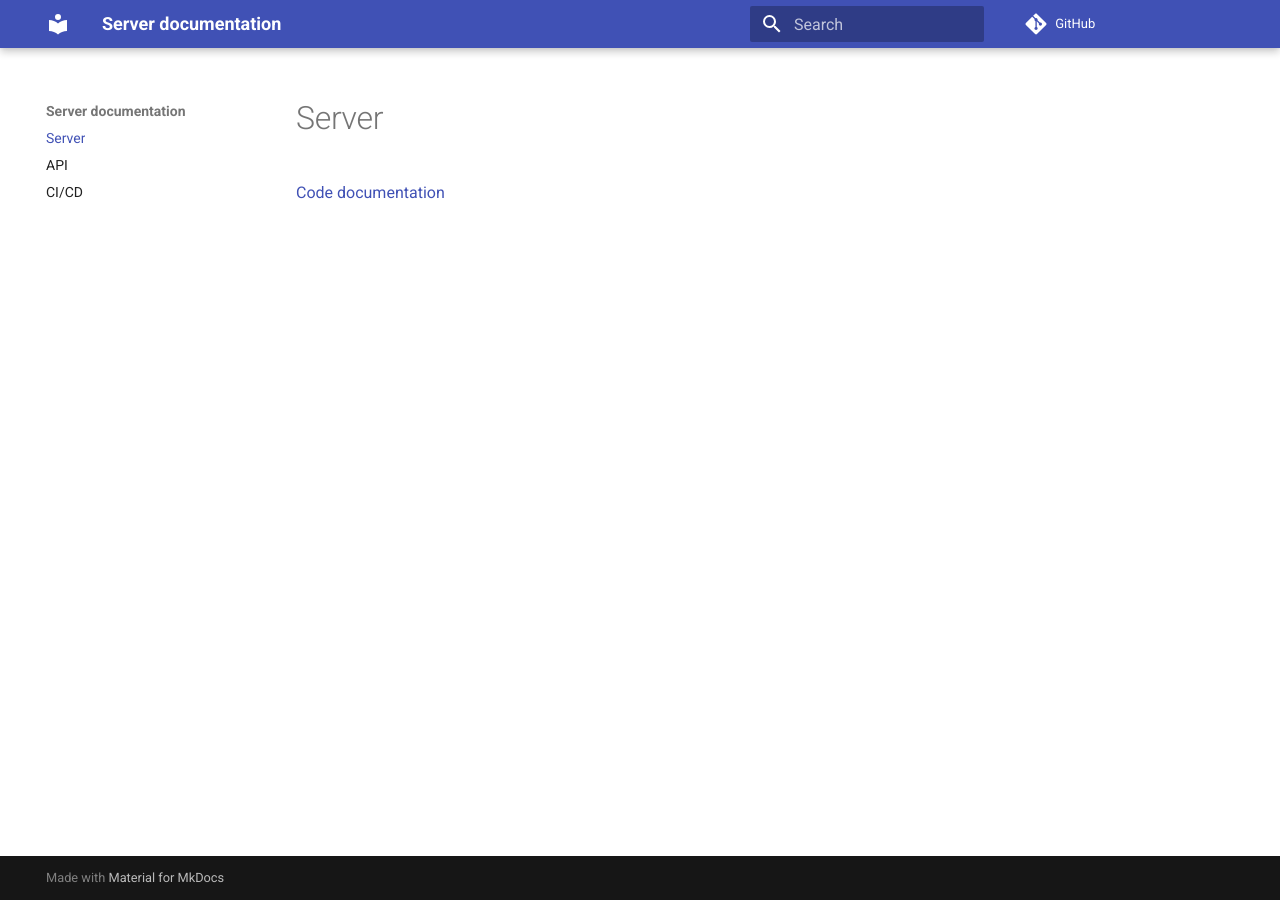
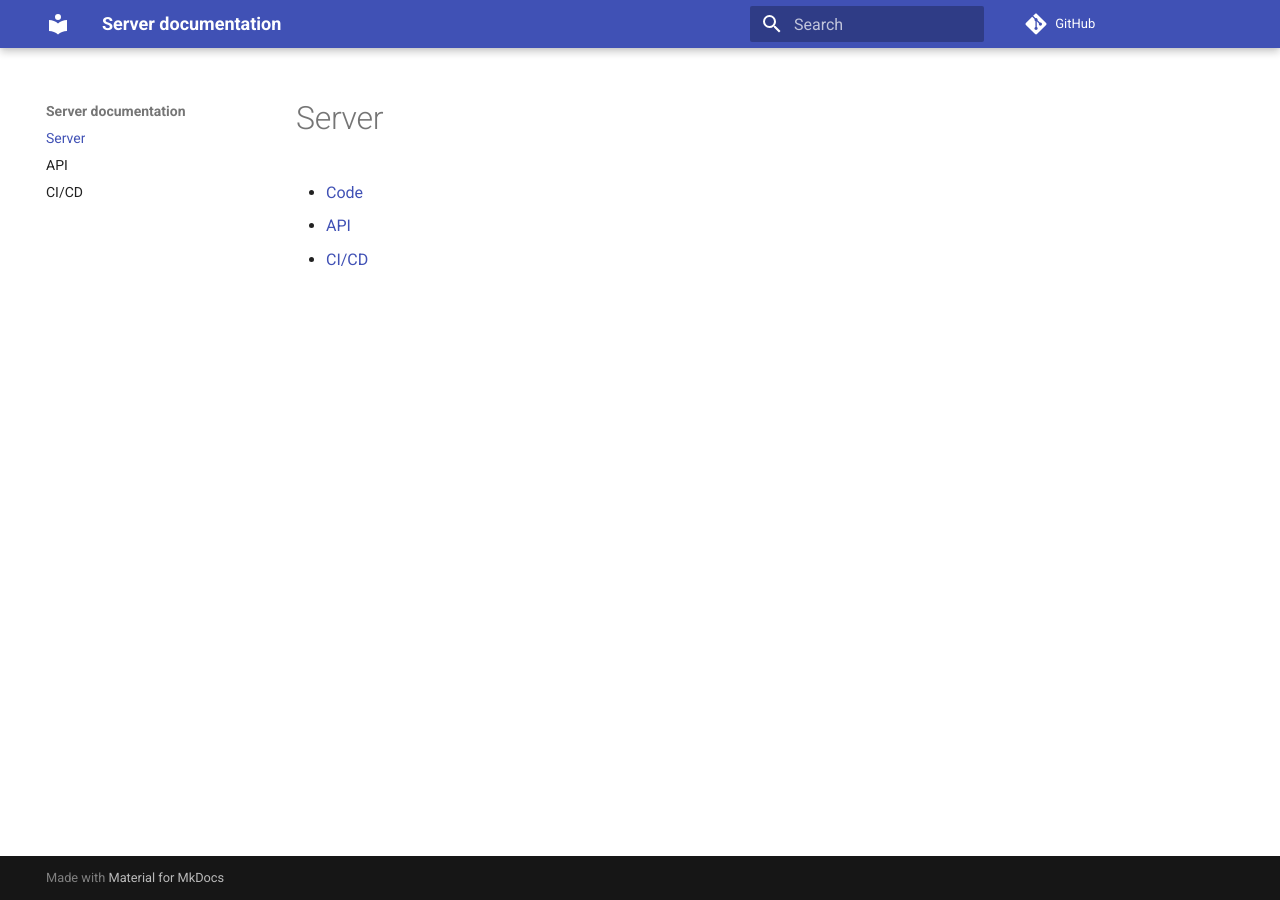
Before and after one commit to projekt-zespolony/server, an MkDocs documentation site: the page built from docs/index.md, in a window 1280 px wide. Built offline with MkDocs 1.6.1 and Material for MkDocs 9.7.7, drawn with Linux system fonts in a browser that asks for light colours; comment, search, counter and statistics services are not loaded.

Commit message:
docs: simple table of contents + godoc link

```diff
--- a/docs/index.md
+++ b/docs/index.md
@@ -1,3 +1,5 @@
 # Server
 
-[Code documentation](https://godoc.org/github.com/projekt-zespolony/server)
+- [Code](https://godoc.org/github.com/projekt-zespolony/server)
+- [API](api.md)
+- [CI/CD](ci-cd.md)
```
